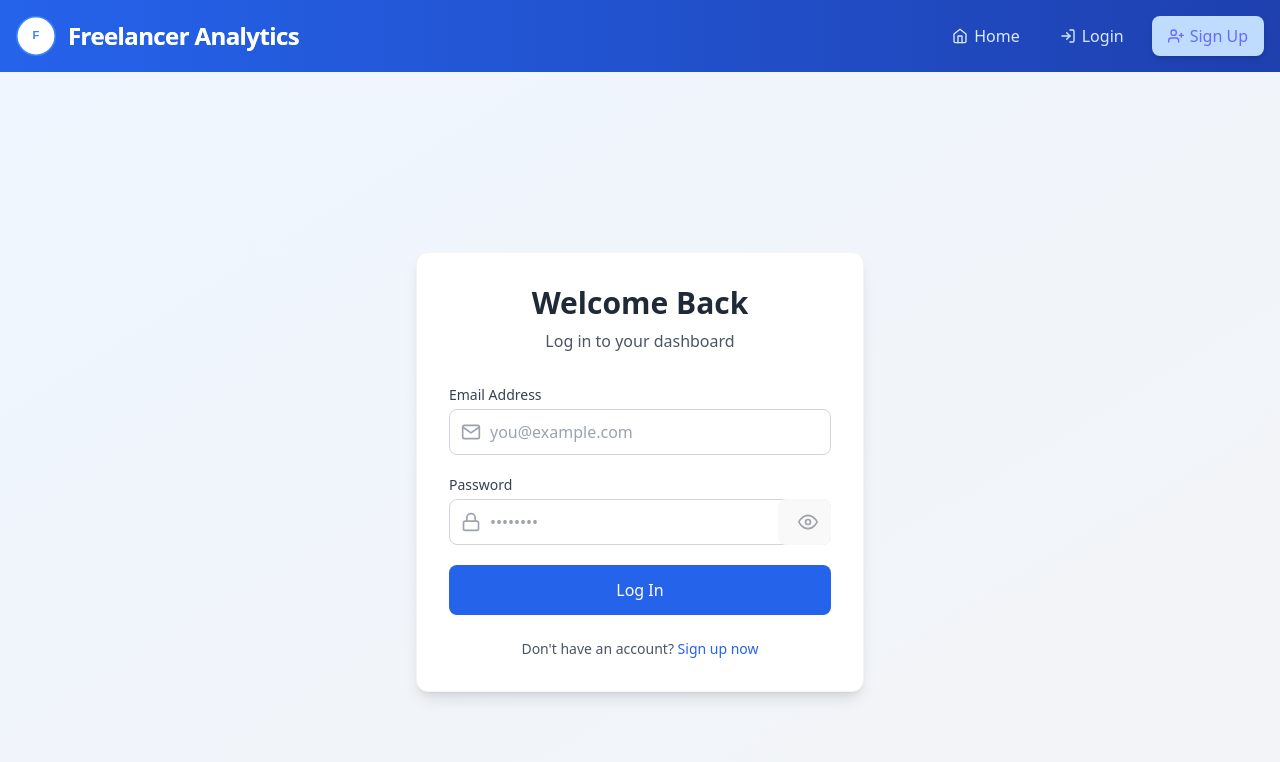
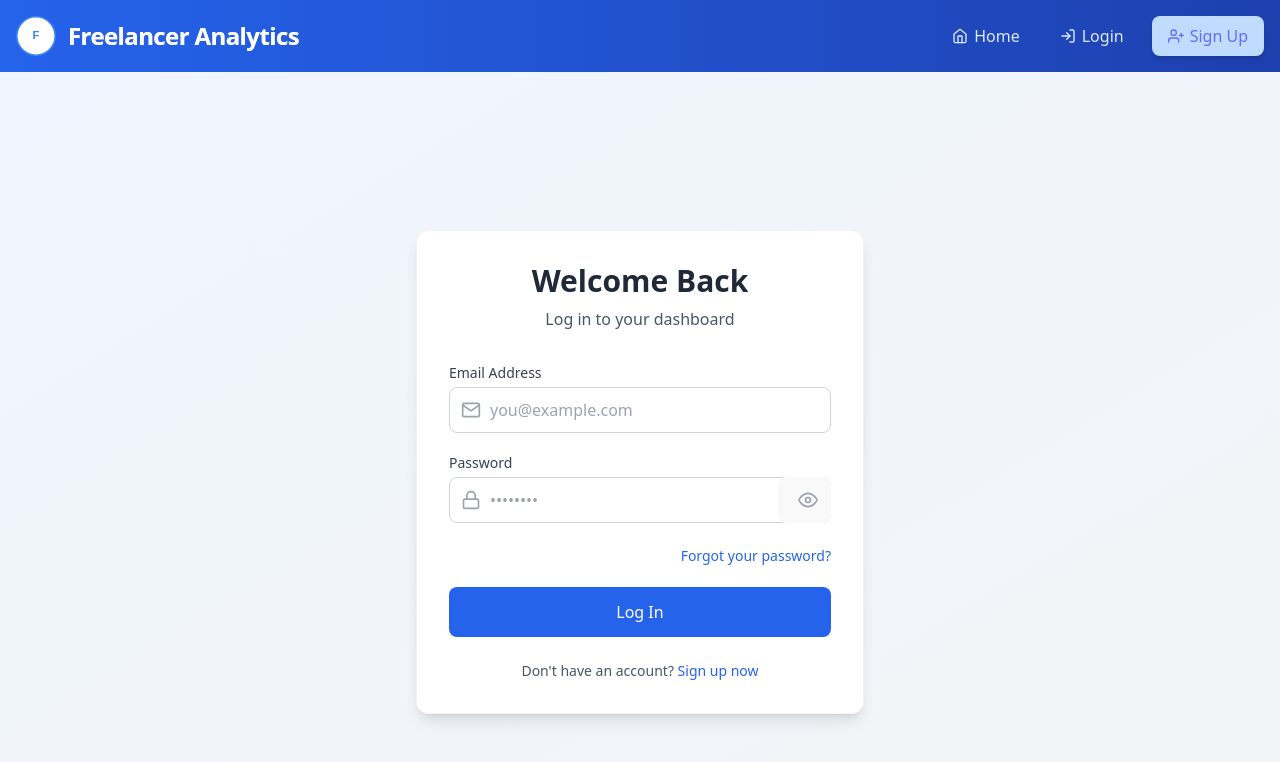
Before and after one commit to Adnan7389/freelancer-dashboard, a React (Vite) app: page /login in a window 1280 px wide. Shown: the top 762 px of the page. Built offline with nearby package versions, Linux system fonts and the light colour scheme; no server answers.

Commit message:
feat: add Forgot Password link to login form

```diff
--- a/src/components/AuthForm.jsx
+++ b/src/components/AuthForm.jsx
@@ -180,6 +180,18 @@ function AuthForm({ mode = "login", onSubmit }) {
             </div>
           )}
 
+          {/* Forgot Password Link (Login only) */}
+          {mode === "login" && (
+            <div className="text-right">
+              <Link
+                to="/forgot-password"
+                className="text-sm font-medium text-blue-600 hover:text-blue-500 hover:underline"
+              >
+                Forgot your password?
+              </Link>
+            </div>
+          )}
+
           {/* Submit Button */}
           <button
             type="submit"
```
